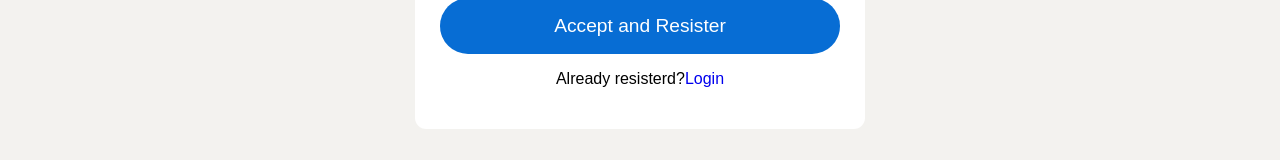
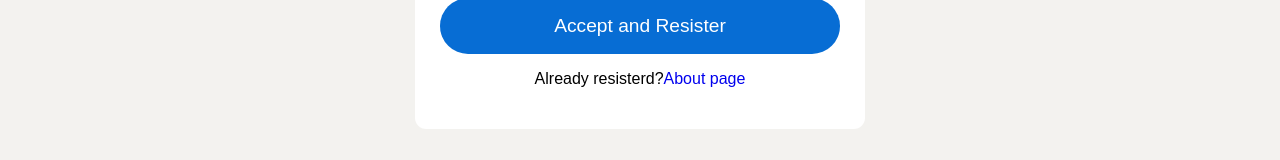
Before and after one commit to mdsiamsheikh/linkdin-clone, a Nuxt app: page / in a window 1280 px wide. Shown: the part 475-635 px from the top of the page. Built offline with nearby package versions, Linux system fonts and the light colour scheme.

Commit message:
add a logout page

```diff
--- a/components/header.vue
+++ b/components/header.vue
@@ -203,7 +203,8 @@ export default {
   methods: {
     async handleLogOut() {
       try {
-        await this.$store.dispatch(null);
+        await this.$store.dispatch("logout");
+
         this.$router.push("/signin");
       } catch (error) {
         alert(error);
--- a/components/middleSidebar.vue
+++ b/components/middleSidebar.vue
@@ -493,7 +493,6 @@
           <br />
 
           <p>{{ item.title }}</p>
-          <p></p>
         </div>
       </div>
 
--- a/pages/index.vue
+++ b/pages/index.vue
@@ -45,7 +45,7 @@
         />
         <button type="submit" class="btn-secondery">Accept and Resister</button>
       </form>
-      <p>Already resisterd? <a href="#">Login</a></p>
+      <p>Already resisterd? <NuxtLink to="/Login"> About page </NuxtLink></p>
     </div>
   </div>
 </template>
```
